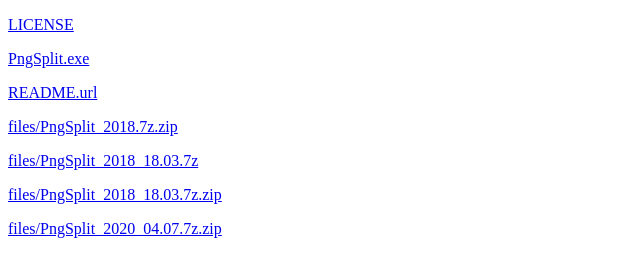
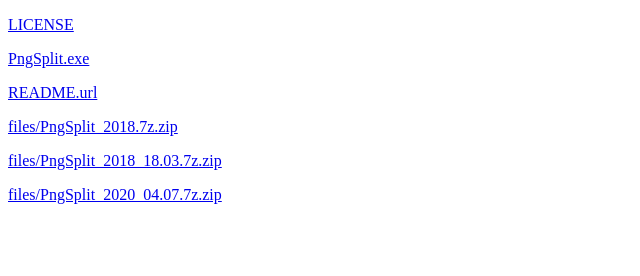
Before and after one commit to scimence/PngSplit, a plain HTML site: page index.html in a window 1280 px wide. Shown: the whole page, without its empty margins (0-640 px from the left). Drawn offline with Linux system fonts and the light colour scheme.

Commit message:
2021-04-07_14.39.47

```diff
--- a/index.html
+++ b/index.html
@@ -11,7 +11,6 @@
 <p style="text-align:justify"> <a target="_blank" href="https://gitee.com/scimence/PngSplit/raw/master/PngSplit.exe">PngSplit.exe</a></p>
 <p style="text-align:justify"> <a target="_blank" href="https://gitee.com/scimence/PngSplit/raw/master/README.url">README.url</a></p>
 <p style="text-align:justify"> <a target="_blank" href="https://gitee.com/scimence/PngSplit/raw/master/files/PngSplit_2018.7z.zip">files/PngSplit_2018.7z.zip</a></p>
-<p style="text-align:justify"> <a target="_blank" href="https://gitee.com/scimence/PngSplit/raw/master/files/PngSplit_2018_18.03.7z">files/PngSplit_2018_18.03.7z</a></p>
 <p style="text-align:justify"> <a target="_blank" href="https://gitee.com/scimence/PngSplit/raw/master/files/PngSplit_2018_18.03.7z.zip">files/PngSplit_2018_18.03.7z.zip</a></p>
 <p style="text-align:justify"> <a target="_blank" href="https://gitee.com/scimence/PngSplit/raw/master/files/PngSplit_2020_04.07.7z.zip">files/PngSplit_2020_04.07.7z.zip</a></p>
 </div>
```
Also changed, not shown: MD5.txt, 1 other file.
